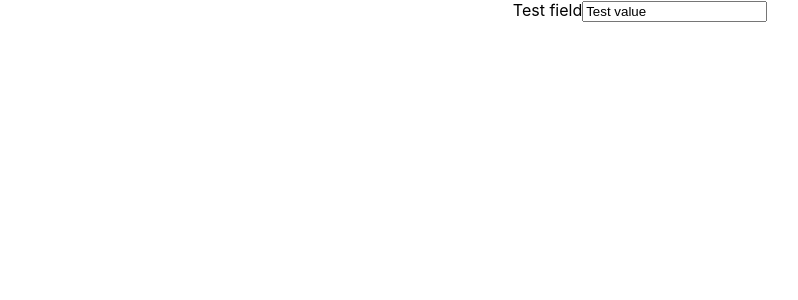
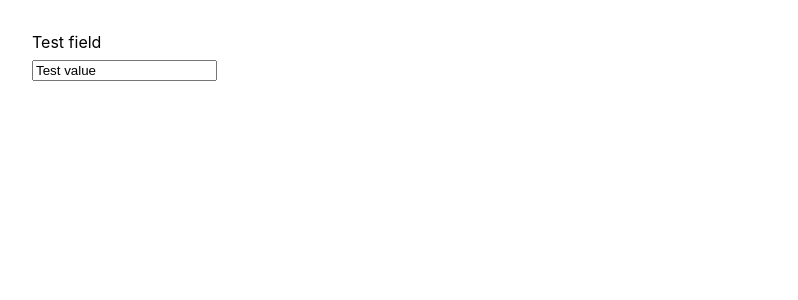
Before and after one commit to Tahul/learning-react, a React (Create React App) app: page / in a window 1280 px wide. Shown: the top 300 px of the page, without its empty margins (0-798 px from the left). Built offline with nearby package versions, Linux system fonts and the light colour scheme.

Commit message:
:sparkles: (redux) started learning redux w/ react

```diff
--- a/src/App.css
+++ b/src/App.css
@@ -1,38 +1,14 @@
-.App {
-  text-align: center;
+body {
+
 }
 
-.App-logo {
-  height: 40vmin;
-  pointer-events: none;
+.App {
+  width: 50%;
+  padding: 2rem;
 }
 
-@media (prefers-reduced-motion: no-preference) {
-  .App-logo {
-    animation: App-logo-spin infinite 20s linear;
-  }
+input,
+label {
+  display: block;
+  margin-bottom: .5rem;
 }
-
-.App-header {
-  background-color: #282c34;
-  min-height: 100vh;
-  display: flex;
-  flex-direction: column;
-  align-items: center;
-  justify-content: center;
-  font-size: calc(10px + 2vmin);
-  color: white;
-}
-
-.App-link {
-  color: #61dafb;
-}
-
-@keyframes App-logo-spin {
-  from {
-    transform: rotate(0deg);
-  }
-  to {
-    transform: rotate(360deg);
-  }
-}
```
Also changed, not shown: 1 other file (tests, documents, lock files or other folders).
